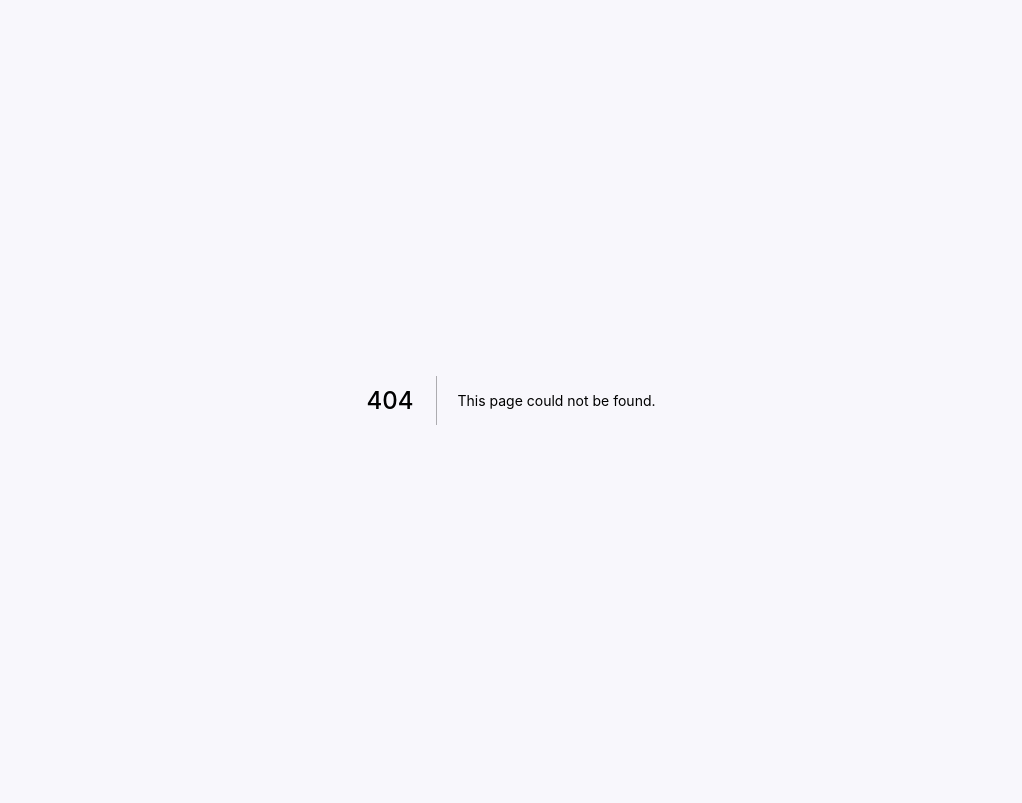
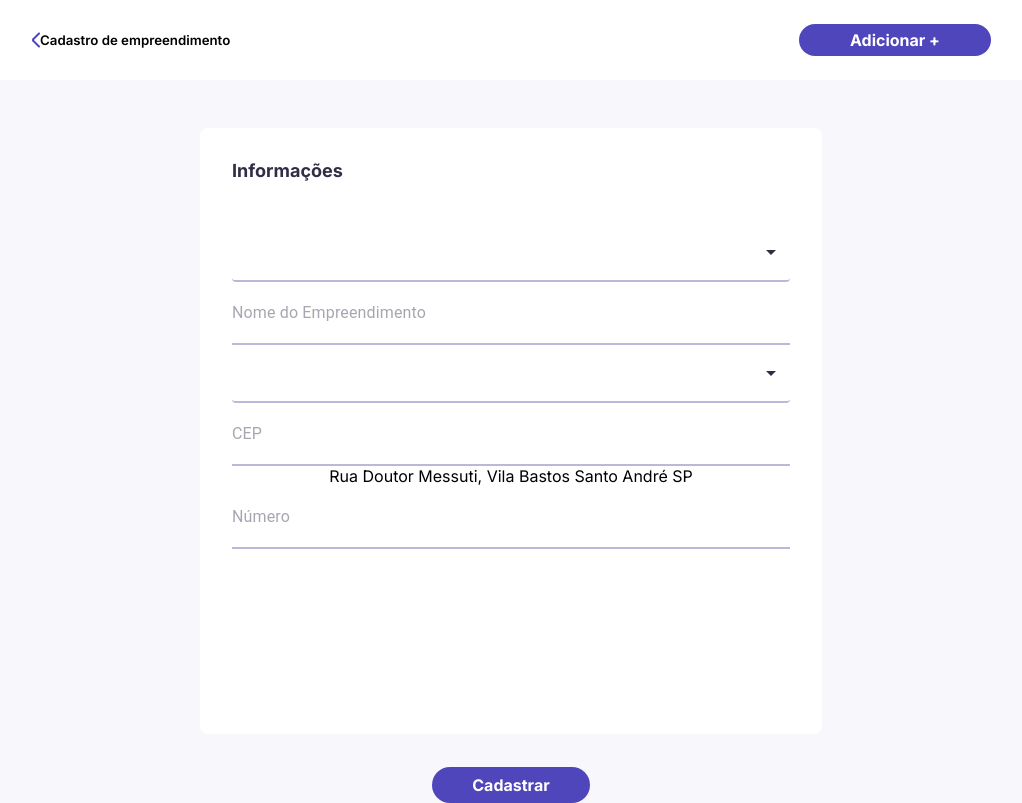
Before and after one commit to ugabb/enterprise-frontend, a Next.js app: page /register-enterprise in a window 1280 px wide. Before the commit this address had no page. Shown: the whole page, without its empty margins (129-1151 px from the left). Built offline with nearby package versions, Linux system fonts and the light colour scheme.

Commit message:
feat: add edit and register enterprise routes with Form Component

```diff
--- /dev/null
+++ b/src/components/Form/Form.style.ts
@@ -0,0 +1,91 @@
+import styled from "styled-components";
+import { Select as BaseSelect, Input as BaseInput } from "@material-ui/core";
+
+export const FormContainer = styled.div`
+  display: flex;
+
+  flex-direction: column;
+  gap: 11px;
+
+  width: 622px;
+  height: 606px;
+
+  background-color: white;
+
+  border-radius: 8px;
+`;
+
+export const Description = styled.h4`
+  font-family: Inter, sans-serif;
+  font-weight: 700;
+  font-size: 18px;
+  color: ${({ theme }) => theme.colors.textColorPrimary};
+
+  padding: 32px;
+`;
+
+export const InputContainer = styled.div`
+  display: flex;
+  flex-direction: column;
+  justify-content: center;
+  align-items: center;
+
+  input {
+    height: 52px;
+    width: 558px;
+    font-size: 1rem;
+    border-bottom: 2px solid ${({ theme }) => theme.colors.outlineGrayDark};
+  }
+`;
+
+export const Input = styled(BaseInput)`
+  /* Remove the default underline */
+  &.MuiInput-underline:before {
+    content: none;
+  }
+  &.MuiInput-underline:after {
+    content: none;
+  }
+  &.MuiInput-underline:hover:not(.Mui-disabled):before {
+    content: none;
+  }
+
+  input::placeholder {
+    color: ${({ theme }) => theme.colors.textColorPrimary};
+  }
+`;
+
+export const Select = styled(BaseSelect)`
+  /* Add your styles here */
+  width: 558px;
+  background-color: white;
+
+  border-bottom: 2px solid ${({ theme }) => theme.colors.outlineGrayDark};
+  border-radius: 0;
+
+  /* Style the selected option */
+  .Mui-selected {
+    background-color: lightgray;
+  }
+
+  &.MuiOutlinedInput-root {
+    &.Mui-focused fieldset {
+      border: none;
+    }
+    &:hover fieldset {
+      border: none;
+    }
+    fieldset {
+      border: none;
+    }
+  }
+
+  /* Style the dropdown icon */
+  .MuiSelect-icon {
+    color: ${({ theme }) => theme.colors.textColorPrimary};
+  }
+
+  .MuiSelect-root::placeholder {
+    color: ${({ theme }) => theme.colors.textColorPrimary};
+  }
+`;
--- /dev/null
+++ b/src/components/Form/Form.tsx
@@ -0,0 +1,46 @@
+
+import axios from 'axios'
+import DefaultButton from '../DefaultButton'
+import { FormContainer, InputContainer, Select, Input, Description } from './Form.style'
+
+import { UseFormRegister } from 'react-hook-form'
+import { AddressResponse, FormType } from '../../pages/edit-enterprise/[enterpriseId]'
+import { FormControl, MenuItem } from '@material-ui/core'
+
+interface FormProps {
+    register: UseFormRegister<FormType>;
+    handleGetCEP: (cep: string) => void
+}
+
+const Form = ({ register, handleGetCEP }: FormProps) => {
+
+    return (
+        <FormContainer>
+            <Description>Informações</Description>
+            <InputContainer>
+                <FormControl>
+                    <Select {...register("status")}>
+                        <MenuItem value={"SOON_RELEASE"}>Breve lançamento</MenuItem>
+                        <MenuItem value={"RELEASE"}>Lançamento</MenuItem>
+                        <MenuItem value={"iN_PROGRESS"}>Em obras</MenuItem>
+                        <MenuItem value={"READY"}>Pronto para morar</MenuItem>
+                    </Select>
+                </FormControl>
+                <Input placeholder='Nome do Empreendimento' />
+                <Select {...register("purpose")}>
+                    <MenuItem value={"residencial"}>Residencial</MenuItem>
+                    <MenuItem value={"commercial"}>Comercial</MenuItem>
+                </Select>
+                <Input {...register("addrees.cep")} placeholder='CEP' onChange={(e) => handleGetCEP(e.target.value)} />
+                <p>Rua Doutor Messuti,
+                    Vila Bastos
+                    Santo André
+                    SP</p>
+                <Input placeholder='Número' {...register("addrees.number")} />
+            </InputContainer>
+
+        </FormContainer>
+    )
+}
+
+export default Form
--- /dev/null
+++ b/src/pages/edit-enterprise/[enterpriseId].tsx
@@ -0,0 +1,127 @@
+import React, { useState } from 'react'
+import Header from '../../components/Header'
+import { useRouter } from 'next/dist/client/router'
+import Form from '../../components/Form/Form'
+import { FormContainer } from '../styles'
+import DefaultButton from '../../components/DefaultButton'
+
+import axios from 'axios'
+
+// zod para tipagem do formulário
+import { infer, z } from "zod"
+import { zodResolver } from "@hookform/resolvers/zod"
+
+// react-hook-form para tratar do formulário
+import { useForm, SubmitHandler } from "react-hook-form"
+import { isValidCEP } from '@brazilian-utils/brazilian-utils'
+
+
+const formSchema = z.object({
+  status: z.enum(["SOON_RELEASE", "RELEASE", "iN_PROGRESS", "READY"]),
+  purpose: z.enum(["residencial", "commercial"]),
+  addrees: z.object({
+    district: z.string(),
+    city: z.string(),
+    street: z.string(),
+    state: z.string(),
+    number: z.string(),
+    cep: z.string()
+  })
+})
+
+export type FormType = z.infer<typeof formSchema>
+
+
+
+export interface AddressResponse {
+  cep: string;
+  logradouro: string;
+  complemento: string;
+  bairro: string;
+  localidade: string;
+  uf: string;
+  ibge: string;
+  gia: string;
+  ddd: string;
+  siafi: string;
+}
+
+
+// {
+//     "_id": "PA01",
+//     "name": "Sirius Vila Bastos",
+//     "status": "RELEASE",
+//     "purpose": "HOME",
+//     "ri_number": "123321",
+//     "address": {
+//       "district": "Vila Bastos",
+//       "city": "Santo André",
+//       "street": "Rua Doutor Messuti",
+//       "state": "SP",
+//       "number": "339",
+//       "cep": "60000000"
+//     }
+//   },
+
+
+const EditEnterprise = () => {
+  const [enterprise, setEnterprise] = useState({});
+  const router = useRouter()
+
+  function handleHereNewEnterprise() {
+    console.log('handleHereNewEnterprise')
+  }
+
+  function handleHome() {
+    router.push('/')
+  }
+
+  const { register, handleSubmit, formState: { isValid }, setValue } = useForm<FormType>({
+    resolver: zodResolver(formSchema)
+  })
+
+  const Submit: SubmitHandler<FormType> = (data: FormType) => {
+    console.log(data)
+  }
+
+  const handleGetCEP = async (cep: string) => {
+    if (isValidCEP(cep)) {
+      if (cep.includes("-")) {
+        cep.split("-").join("")
+      }
+      console.log(cep);
+
+      const response = await axios.get(`https://viacep.com.br/ws/${cep}/json/`)
+      console.log(response);
+      const addressResponse: AddressResponse = response.data
+      setValue('addrees', {
+        cep: addressResponse.cep,
+        city: addressResponse.localidade,
+        district: addressResponse.bairro,
+        state: addressResponse.uf,
+        street: addressResponse.logradouro,
+        number: ""
+      });
+    }
+
+  }
+
+
+  return (
+    <>
+      <Header
+        title="Editar Empreendimento"
+        button={true}
+        IconReturn={true}
+        PushButton={handleHereNewEnterprise}
+        PushButtonReturn={handleHome}
+      />
+      <FormContainer onSubmit={handleSubmit(Submit)} >
+        <Form register={register} handleGetCEP={handleGetCEP} />
+        <DefaultButton type='submit' title={"Editar"} />
+      </FormContainer>
+    </>
+  )
+}
+
+export default EditEnterprise
--- /dev/null
+++ b/src/pages/register-enterprise/index.tsx
@@ -0,0 +1,127 @@
+import React, { useState } from 'react'
+import Header from '../../components/Header'
+import { useRouter } from 'next/dist/client/router'
+import Form from '../../components/Form/Form'
+import { FormContainer } from '../styles'
+import DefaultButton from '../../components/DefaultButton'
+
+import axios from 'axios'
+
+// zod para tipagem do formulário
+import { infer, z } from "zod"
+import { zodResolver } from "@hookform/resolvers/zod"
+
+// react-hook-form para tratar do formulário
+import { useForm, SubmitHandler } from "react-hook-form"
+import { isValidCEP } from '@brazilian-utils/brazilian-utils'
+
+
+const formSchema = z.object({
+  status: z.enum(["SOON_RELEASE", "RELEASE", "iN_PROGRESS", "READY"]),
+  purpose: z.enum(["residencial", "commercial"]),
+  addrees: z.object({
+    district: z.string(),
+    city: z.string(),
+    street: z.string(),
+    state: z.string(),
+    number: z.string(),
+    cep: z.string()
+  })
+})
+
+export type FormType = z.infer<typeof formSchema>
+
+
+
+export interface AddressResponse {
+  cep: string;
+  logradouro: string;
+  complemento: string;
+  bairro: string;
+  localidade: string;
+  uf: string;
+  ibge: string;
+  gia: string;
+  ddd: string;
+  siafi: string;
+}
+
+
+// {
+//     "_id": "PA01",
+//     "name": "Sirius Vila Bastos",
+//     "status": "RELEASE",
+//     "purpose": "HOME",
+//     "ri_number": "123321",
+//     "address": {
+//       "district": "Vila Bastos",
+//       "city": "Santo André",
+//       "street": "Rua Doutor Messuti",
+//       "state": "SP",
+//       "number": "339",
+//       "cep": "60000000"
+//     }
+//   },
+
+
+const RegisterEnterprise = () => {
+  const [enterprise, setEnterprise] = useState({});
+  const router = useRouter()
+
+  function handleHereNewEnterprise() {
+    console.log('handleHereNewEnterprise')
+  }
+
+  function handleHome() {
+    router.push('/')
+  }
+
+  const { register, handleSubmit, formState: { isValid }, setValue } = useForm<FormType>({
+    resolver: zodResolver(formSchema)
+  })
+
+  const Submit: SubmitHandler<FormType> = (data: FormType) => {
+    console.log(data)
+  }
+
+  const handleGetCEP = async (cep: string) => {
+    if (isValidCEP(cep)) {
+      if (cep.includes("-")) {
+        cep.split("-").join("")
+      }
+      console.log(cep);
+
+      const response = await axios.get(`https://viacep.com.br/ws/${cep}/json/`)
+      console.log(response);
+      const addressResponse: AddressResponse = response.data
+      setValue('addrees', {
+        cep: addressResponse.cep,
+        city: addressResponse.localidade,
+        district: addressResponse.bairro,
+        state: addressResponse.uf,
+        street: addressResponse.logradouro,
+        number: ""
+      });
+    }
+
+  }
+
+
+  return (
+    <>
+      <Header
+        title="Cadastro de empreendimento"
+        button={true}
+        IconReturn={true}
+        PushButton={handleHereNewEnterprise}
+        PushButtonReturn={handleHome}
+      />
+      <FormContainer onSubmit={handleSubmit(Submit)} >
+        <Form register={register} handleGetCEP={handleGetCEP} />
+        <DefaultButton type='submit' title={"Cadastrar"} />
+      </FormContainer>
+    </>
+  )
+}
+
+export default RegisterEnterprise
```
